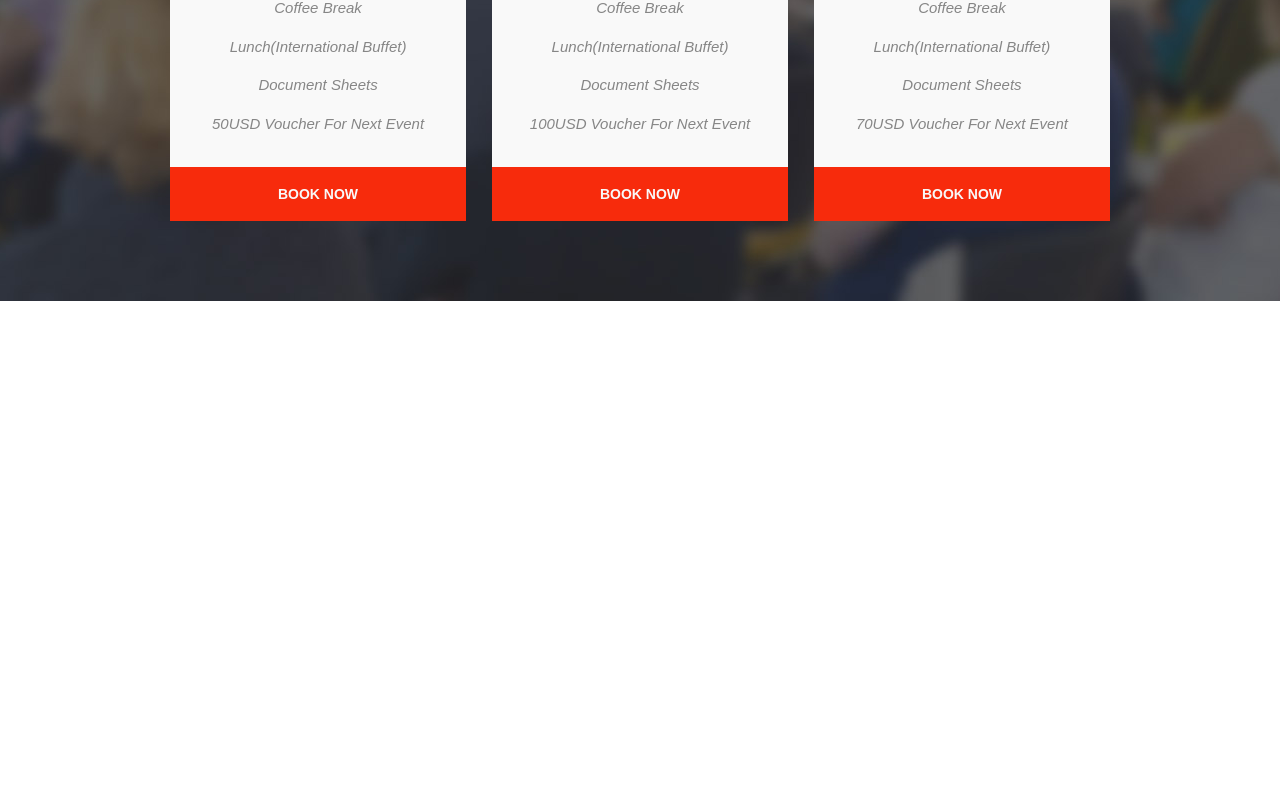
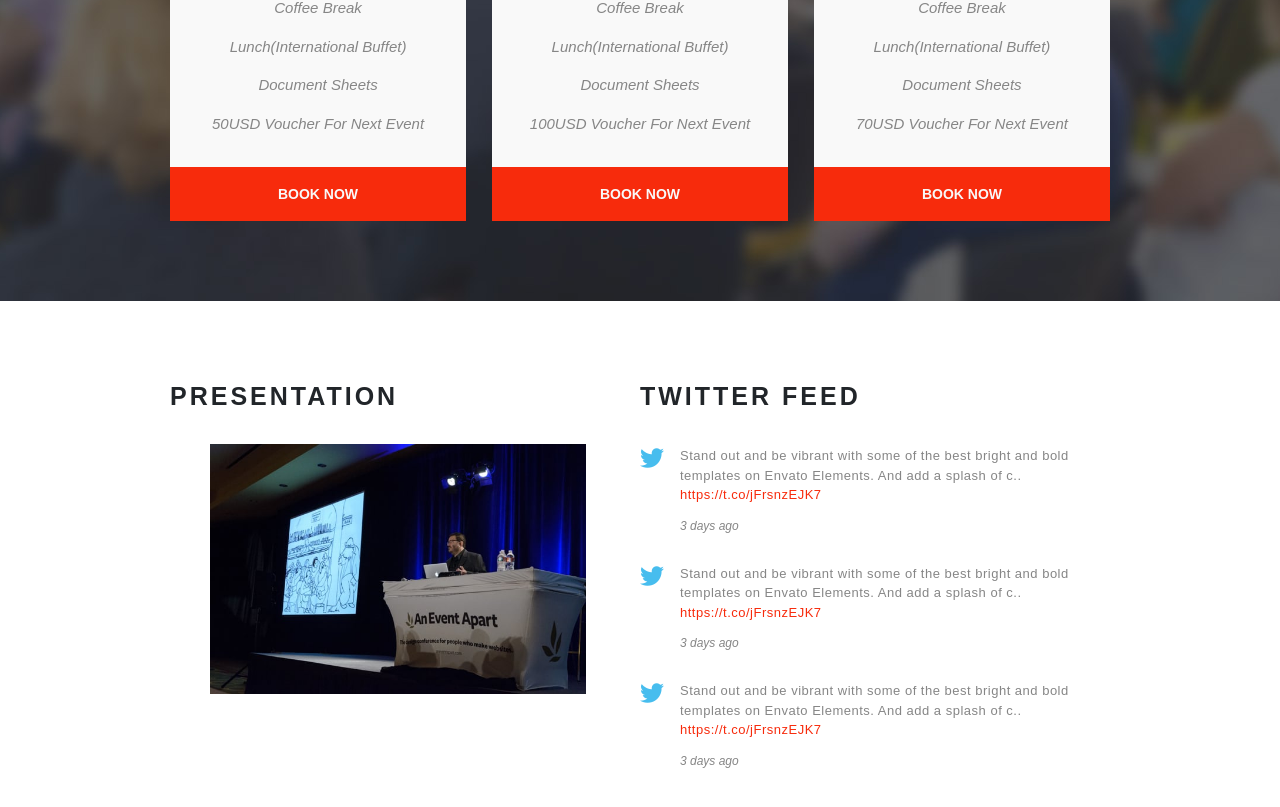
Before and after one commit to manumastro/proj-html-vuejs, a Vue app: page / in a window 1280 px wide. Shown: the part 4539-5346 px from the top of the page. Before the commit the page ends 4840 px from the top, so only its background shows below. Built offline with nearby package versions, Linux system fonts and the light colour scheme; a small style sheet from the web is missing.

Commit message:
section PresentationTwitterFeed stilizzata

```diff
--- a/src/components/HeaderC.vue
+++ b/src/components/HeaderC.vue
@@ -10,7 +10,7 @@
         <ul class="d-flex align-items-center m-0">
           <li><a class="active" href="#wrapper-jumbo">home</a></li>
           <li><a href="#">pages</a></li>
-          <li><a href="#">program</a></li>
+          <li><a href="#program">program</a></li>
           <li><a href="#">tickets</a></li>
           <li><a href="#">speakers</a></li>
           <li><a href="#">papers</a></li>
--- a/src/components/MainC.vue
+++ b/src/components/MainC.vue
@@ -9,6 +9,7 @@
     <LocationC />
     <RecentNews />
     <TicketsC />
+    <PresentationTwitterFeed />
   </main>
 </template>
 
@@ -22,6 +23,7 @@ import MapsC from './MapsC.vue'
 import LocationC from './LocationC.vue'
 import RecentNews from './RecentNews.vue'
 import TicketsC from './TicketsC.vue'
+import PresentationTwitterFeed from './PresentationTwitterFeed.vue'
 
 export default {
   name: 'MainC',
@@ -34,7 +36,8 @@ export default {
     MapsC,
     LocationC,
     RecentNews,
-    TicketsC
+    TicketsC,
+    PresentationTwitterFeed
   }
 }
 </script>
--- /dev/null
+++ b/src/components/PresentationTwitterFeed.vue
@@ -0,0 +1,103 @@
+<template>
+  <section>
+    <div class="container wrapper d-flex">
+      <div id="presentation">
+        <h1>PRESENTATION</h1>
+        <img src="../assets/images/461365506_640.jpg" alt="">
+      </div>
+      <div id="twitter-feed">
+        <h1>TWITTER FEED</h1>
+
+        <div class="tweet">
+          <div class="d-flex">
+            <i class="fa-brands fa-twitter pe-3"></i>
+            <p class="tweet-text mb-2">
+            Stand out and be vibrant with some of the best bright and bold templates on Envato Elements. And add a splash of c.. <a href="#">https://t.co/jFrsnzEJK7 </a>
+            </p>
+          </div>
+          <span class="days-ago">3 days ago</span>
+        </div>
+
+        <div class="tweet">
+          <div class="d-flex">
+            <i class="fa-brands fa-twitter pe-3"></i>
+            <p class="tweet-text mb-2">
+            Stand out and be vibrant with some of the best bright and bold templates on Envato Elements. And add a splash of c.. <a href="#">https://t.co/jFrsnzEJK7 </a>
+            </p>
+          </div>
+          <span class="days-ago">3 days ago</span>
+        </div>
+
+        <div class="tweet">
+          <div class="d-flex">
+            <i class="fa-brands fa-twitter pe-3"></i>
+            <p class="tweet-text mb-2">
+            Stand out and be vibrant with some of the best bright and bold templates on Envato Elements. And add a splash of c.. <a href="#">https://t.co/jFrsnzEJK7 </a>
+            </p>
+          </div>
+          <span class="days-ago">3 days ago</span>
+        </div>
+
+      </div>
+    </div>
+  </section>
+</template>
+
+<script>
+export default {
+name: 'PresentationTwitterFeed'
+}
+</script>
+
+<style lang="scss" scoped>
+@import '../assets/style/_vars.scss';
+section{
+  padding: 80px 0;
+  .wrapper{
+    padding: 0 100px;
+    #presentation{
+      width: 50%;
+      h1{
+        font-size: 25px;
+        font-weight: 600;
+        letter-spacing: 3px;
+      }
+      img{
+        margin: 25px 0 0 40px;
+        width: 80%;
+      }
+    }
+    #twitter-feed{
+      width: 50%;
+      .tweet{
+        margin-bottom: 27px;
+      }
+      h1{
+        font-size: 25px;
+        font-weight: 600;
+        letter-spacing: 3px;
+        margin-bottom: 35px;
+      }
+      i{
+        color: #47bdee;
+        font-size: 24px;
+      }
+      p{
+        color: $gray;
+        font-size: 13px;
+        letter-spacing: 0.5px;
+        a{
+          color: $scarlet;
+        }
+      }
+      span.days-ago{
+        margin-left: 40px;
+        font-style: italic;
+        font-size: 12px;
+        color: $gray;
+
+      }
+    }
+  }
+}
+</style>
--- a/src/components/ProgramC.vue
+++ b/src/components/ProgramC.vue
@@ -1,5 +1,5 @@
 <template>
-  <section>
+  <section id="program">
 
     <div class="container wrapper">
       <div id="top" class="d-flex align-items-center justify-content-between">
```
